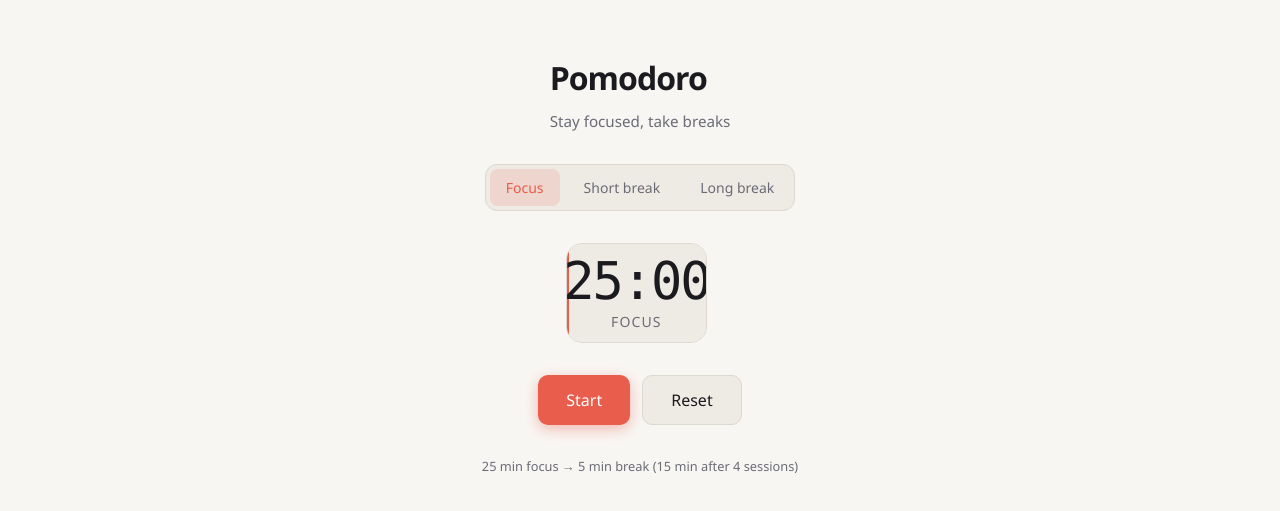
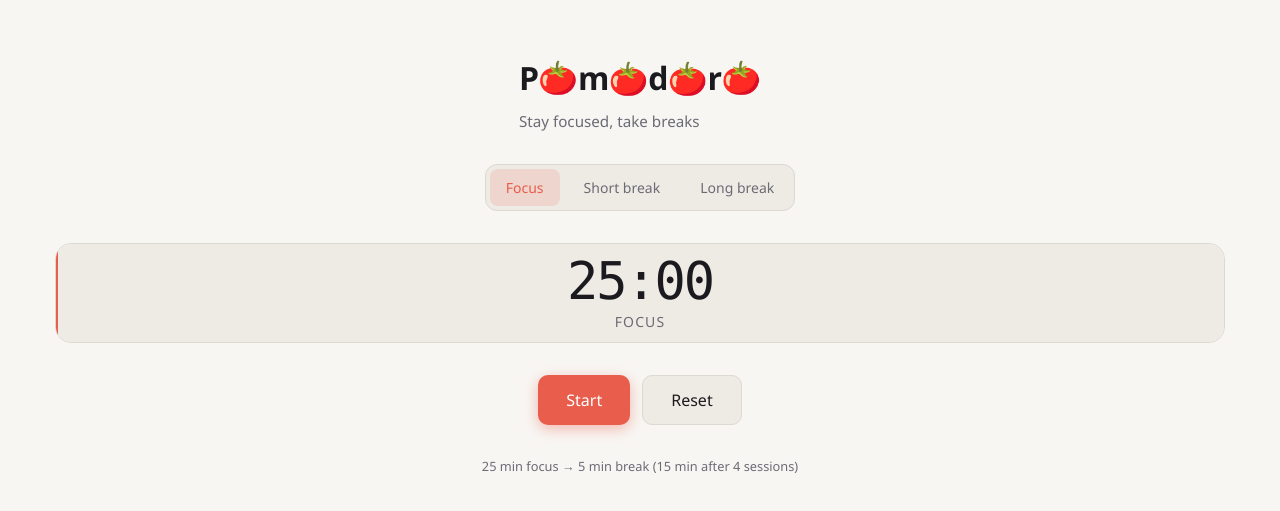
Before and after one commit to sEver/pomodoro, a React (Vite) app: page / in a window 1280 px wide. Shown: the part 143-654 px from the top of the page. Built offline with nearby package versions, Linux system fonts and the light colour scheme.

Commit message:
Add chime-playing pomodoros

```diff
--- a/index.html
+++ b/index.html
@@ -4,7 +4,7 @@
     <meta charset="UTF-8" />
     <link rel="icon" type="image/svg+xml" href="/favicon.svg" />
     <meta name="viewport" content="width=device-width, initial-scale=1.0" />
-    <title>pomodoro</title>
+    <title>p🍅m🍅d🍅r🍅</title>
   </head>
   <body>
     <div id="root"></div>
--- a/src/App.css
+++ b/src/App.css
@@ -20,11 +20,44 @@
   --mode-accent-soft: var(--long-break-soft);
 }
 
-.header h1 {
+.header h1,
+.header .title {
   margin: 0 0 8px;
   font-size: 2rem;
   font-weight: 600;
   letter-spacing: -0.03em;
+}
+
+.tomato-btn {
+  font: inherit;
+  font-size: inherit;
+  line-height: inherit;
+  background: none;
+  border: none;
+  padding: 0;
+  margin: 0;
+  cursor: pointer;
+  vertical-align: baseline;
+  display: inline-block;
+  animation: tomato-wave 4.8s ease-in-out infinite;
+}
+
+.tomato-btn:hover {
+  filter: brightness(1.2);
+}
+
+.tomato-btn:active {
+  filter: brightness(0.9);
+}
+
+@keyframes tomato-wave {
+  0%,
+  100% {
+    transform: translateY(0);
+  }
+  50% {
+    transform: translateY(-6px);
+  }
 }
 
 .subtitle {
@@ -67,6 +100,14 @@
 .mode-btn:disabled {
   opacity: 0.6;
   cursor: not-allowed;
+}
+
+.timer-displays {
+  display: flex;
+  flex-direction: column;
+  align-items: center;
+  gap: 20px;
+  width: 100%;
 }
 
 .controls {
--- a/src/App.tsx
+++ b/src/App.tsx
@@ -2,6 +2,7 @@ import { Fragment } from 'react'
 import { TimerBar } from './components/TimerBar'
 import { TimerRing } from './components/TimerRing'
 import { usePomodoro, type PomodoroMode } from './hooks/usePomodoro'
+import { playChime } from './utils/playChime'
 import './App.css'
 
 const MODE_LABELS = {
@@ -27,7 +28,22 @@ function App() {
   return (
     <div className="app" data-mode={mode}>
       <header className="header">
-        <h1>Pomodoro</h1>
+        <h1 className="title">
+          {(['P', 'm', 'd', 'r'] as const).map((letter, index) => (
+            <Fragment key={letter}>
+              {letter}
+              <button
+                type="button"
+                className="tomato-btn"
+                style={{ animationDelay: `${index * 0.50}s` }}
+                onClick={playChime}
+                aria-label="Play chime"
+              >
+                🍅
+              </button>
+            </Fragment>
+          ))}
+        </h1>
         <p className="subtitle">
           {completedPomodoros === 0
             ? 'Stay focused, take breaks'
@@ -51,9 +67,9 @@ function App() {
 
       <div className="timer-displays">
         {/* <TimerRing
-        secondsLeft={secondsLeft}
-        progress={progress}
-        label={MODE_LABELS[mode]}
+          secondsLeft={secondsLeft}
+          progress={progress}
+          label={MODE_LABELS[mode]}
         /> */}
         <TimerBar
           progress={progress}
--- a/src/hooks/usePomodoro.ts
+++ b/src/hooks/usePomodoro.ts
@@ -1,4 +1,5 @@
 import { useCallback, useEffect, useRef, useState } from 'react'
+import { playChime } from '../utils/playChime'
 
 const MODE_DURATIONS = {
   focus: 25 * 60,
@@ -9,23 +10,6 @@ const MODE_DURATIONS = {
 export type PomodoroMode = keyof typeof MODE_DURATIONS
 
 const POMODOROS_BEFORE_LONG = 4
-
-function playChime() {
-  try {
-    const ctx = new AudioContext()
-    const osc = ctx.createOscillator()
-    const gain = ctx.createGain()
-    osc.connect(gain)
-    gain.connect(ctx.destination)
-    osc.frequency.value = 880
-    gain.gain.setValueAtTime(0.15, ctx.currentTime)
-    gain.gain.exponentialRampToValueAtTime(0.001, ctx.currentTime + 0.4)
-    osc.start(ctx.currentTime)
-    osc.stop(ctx.currentTime + 0.4)
-  } catch {
-    // Audio not available
-  }
-}
 
 export function usePomodoro() {
   const [mode, setMode] = useState<PomodoroMode>('focus')
--- /dev/null
+++ b/src/utils/playChime.ts
@@ -0,0 +1,16 @@
+export function playChime() {
+  try {
+    const ctx = new AudioContext()
+    const osc = ctx.createOscillator()
+    const gain = ctx.createGain()
+    osc.connect(gain)
+    gain.connect(ctx.destination)
+    osc.frequency.value = 880
+    gain.gain.setValueAtTime(0.15, ctx.currentTime)
+    gain.gain.exponentialRampToValueAtTime(0.001, ctx.currentTime + 0.4)
+    osc.start(ctx.currentTime)
+    osc.stop(ctx.currentTime + 0.4)
+  } catch {
+    // Audio not available
+  }
+}
```
